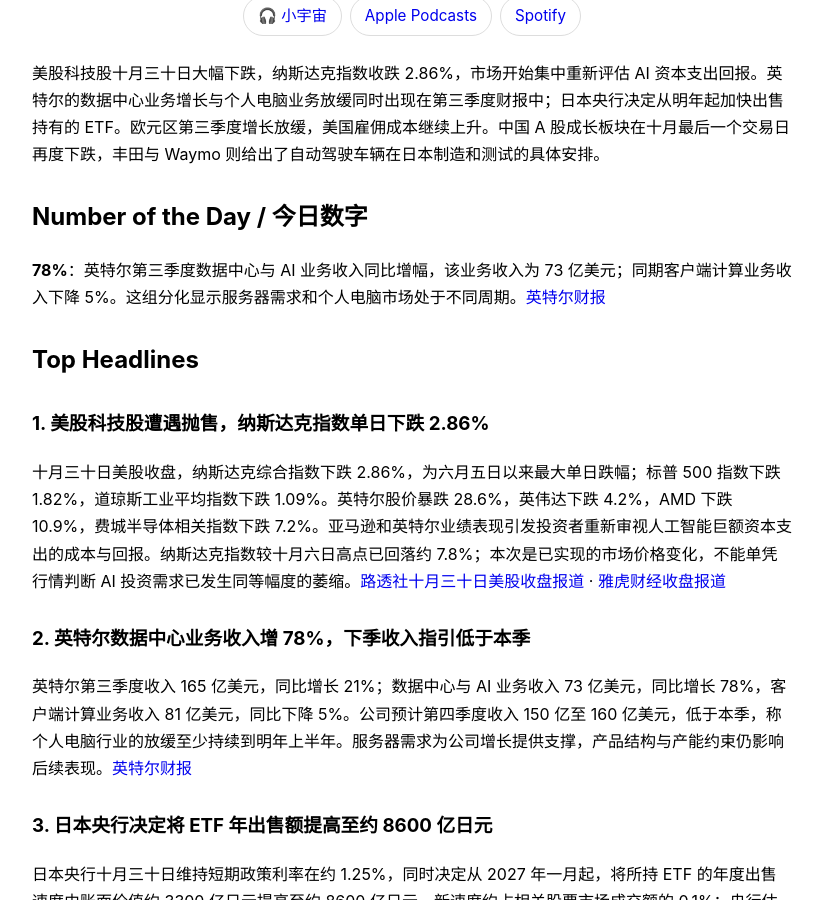
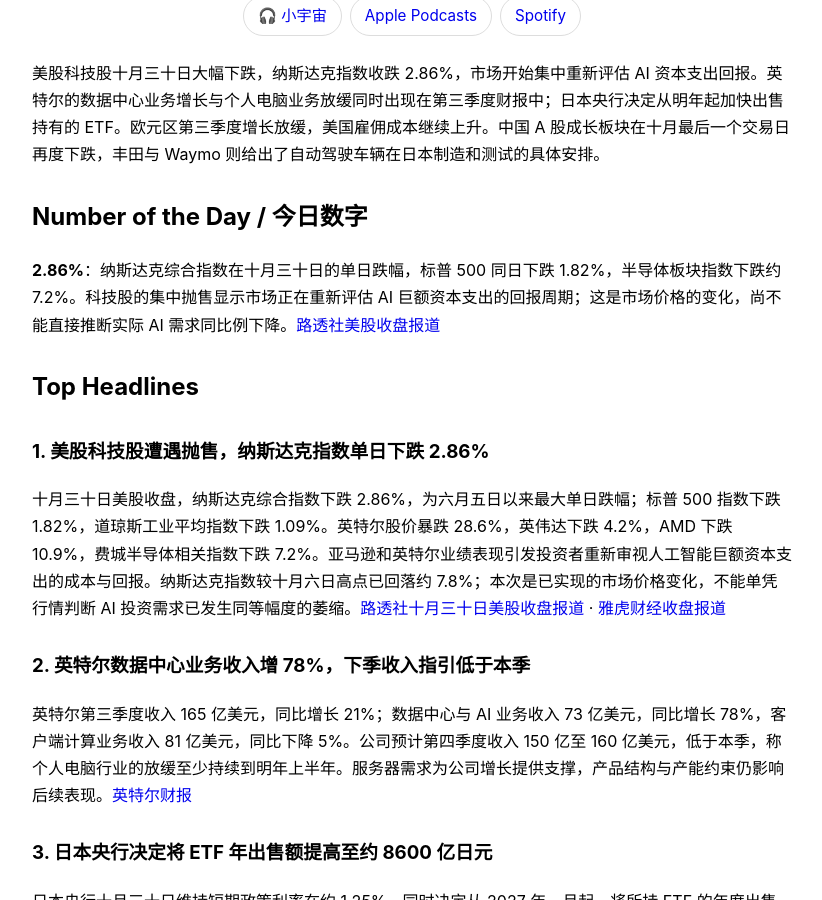
Before and after one commit to tangkk/daily_brief, a Jekyll site: the page built from _posts/2026-10-31-daily-brief.md, in a window 1280 px wide and 900 px high, scrolled down 541 px. Shown: the whole window, without its empty margins (228-1050 px from the left). Built offline with Jekyll 4.4.1, drawn with Linux system fonts in a browser that asks for light colours.

Commit message:
Align October 31 Number of the Day with Nasdaq selloff lead story

```diff
--- a/_posts/2026-10-31-daily-brief.md
+++ b/_posts/2026-10-31-daily-brief.md
@@ -9,7 +9,7 @@ headline: "纳指跌 2.86%；英特尔股价暴跌；科创 50 跌 5.48%"
 
 ## Number of the Day / 今日数字
 
-**78%**：英特尔第三季度数据中心与 AI 业务收入同比增幅，该业务收入为 73 亿美元；同期客户端计算业务收入下降 5%。这组分化显示服务器需求和个人电脑市场处于不同周期。[英特尔财报](https://www.intc.com/news-events/press-releases/detail/1786/intel-reports-third-quarter-2026-financial-results)
+**2.86%**：纳斯达克综合指数在十月三十日的单日跌幅，标普 500 同日下跌 1.82%，半导体板块指数下跌约 7.2%。科技股的集中抛售显示市场正在重新评估 AI 巨额资本支出的回报周期；这是市场价格的变化，尚不能直接推断实际 AI 需求同比例下降。[路透社美股收盘报道](https://www.reuters.com/business/nasdaq-futures-tumble-amazon-intel-results-deepen-ai-spending-woes-2026-10-30/)
 
 ## Top Headlines
 
```
